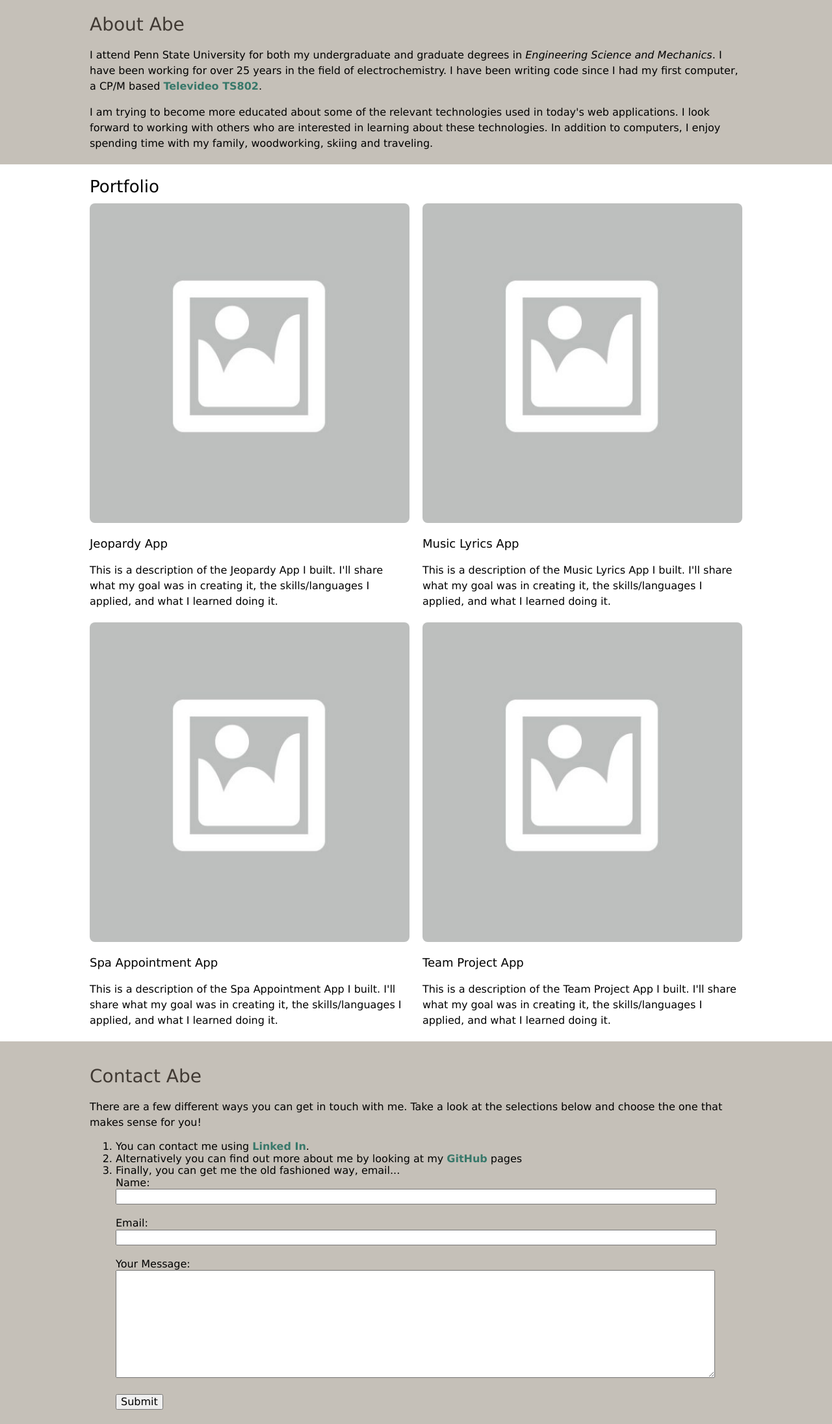
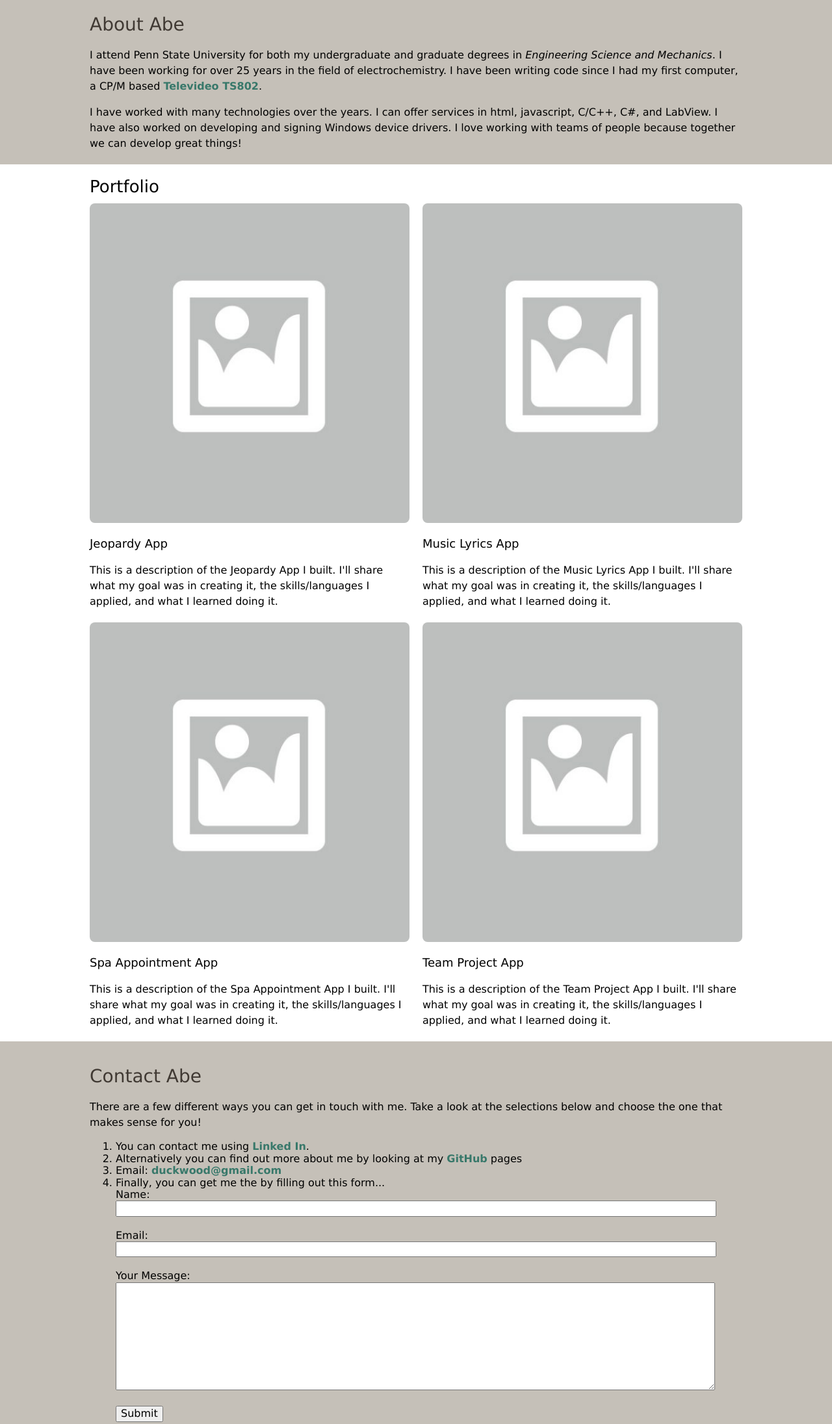
Before and after one commit to duckwoodthinkful/Portfolio_Website, a plain HTML site: page index.html in a window 1280 px wide. Shown: the part 551-2743 px from the top of the page at 65% size. Drawn offline with nearby package versions, Linux system fonts and the light colour scheme.

Commit message:
Updated some missing tasks

```diff
--- a/index.html
+++ b/index.html
@@ -77,11 +77,8 @@
               >.
             </p>
             <p>
-              I am trying to become more educated about some of the relevant
-              technologies used in today's web applications. I look forward to
-              working with others who are interested in learning about these
-              technologies. In addition to computers, I enjoy spending time with
-              my family, woodworking, skiing and traveling.
+              I have worked with many technologies over the years.  I can offer services in html, javascript, C/C++, C#, and LabView.
+              I have also worked on developing and signing Windows device drivers.  I love working with teams of people because together we can develop great things!
             </p>
           </div>
         </div>
@@ -144,7 +141,10 @@
                 pages
               </li>
               <li>
-                Finally, you can get me the old fashioned way, email...
+              Email: <a href="mailto:duckwood@gmail.com?subject=I%20saw%20your%20portfolio%20page!!">duckwood@gmail.com</a>
+              </li>
+              <li>
+                Finally, you can get me the by filling out this form...
                 <form action="https://formspree.io/f/mwkwgwlp" method="post">
                   <label for="user-name">Name:</label>
                   <input id="user-name" type="text" name="name" />
--- a/style.css
+++ b/style.css
@@ -96,6 +96,10 @@ footer {
   text-align: center;
 }
 
+ol.item {
+  line-height: 10em;
+}
+
 /* ---  Typography --- */
 
 h1 {
@@ -138,13 +142,6 @@ a:active { color: #403933; }
 a:hover {
 	text-decoration: underline;
 }
-
-/* footer p {
-  color: #fff;
-  text-align: center;
-  padding: 20px;
-} */
-
 
 main img {
   width: 100%;
```
